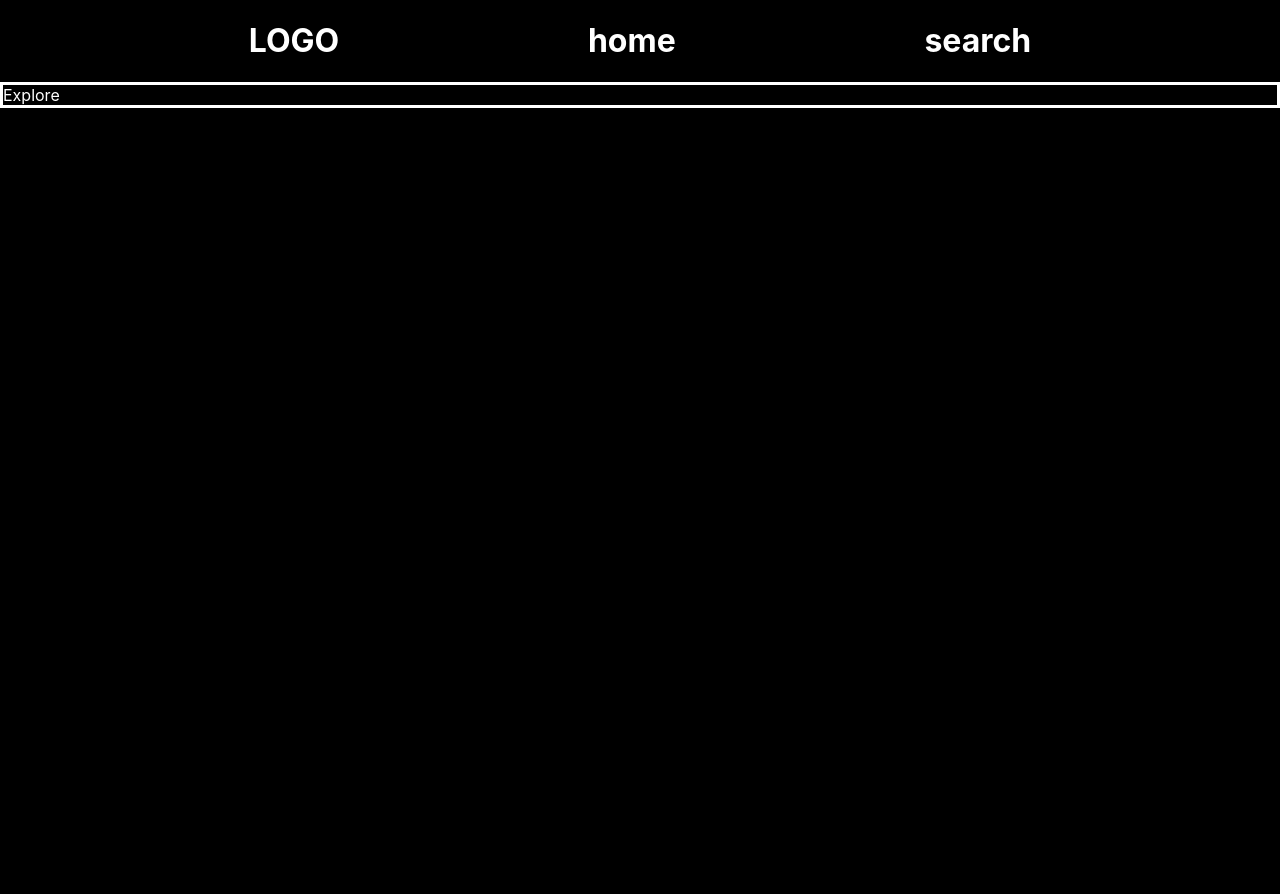
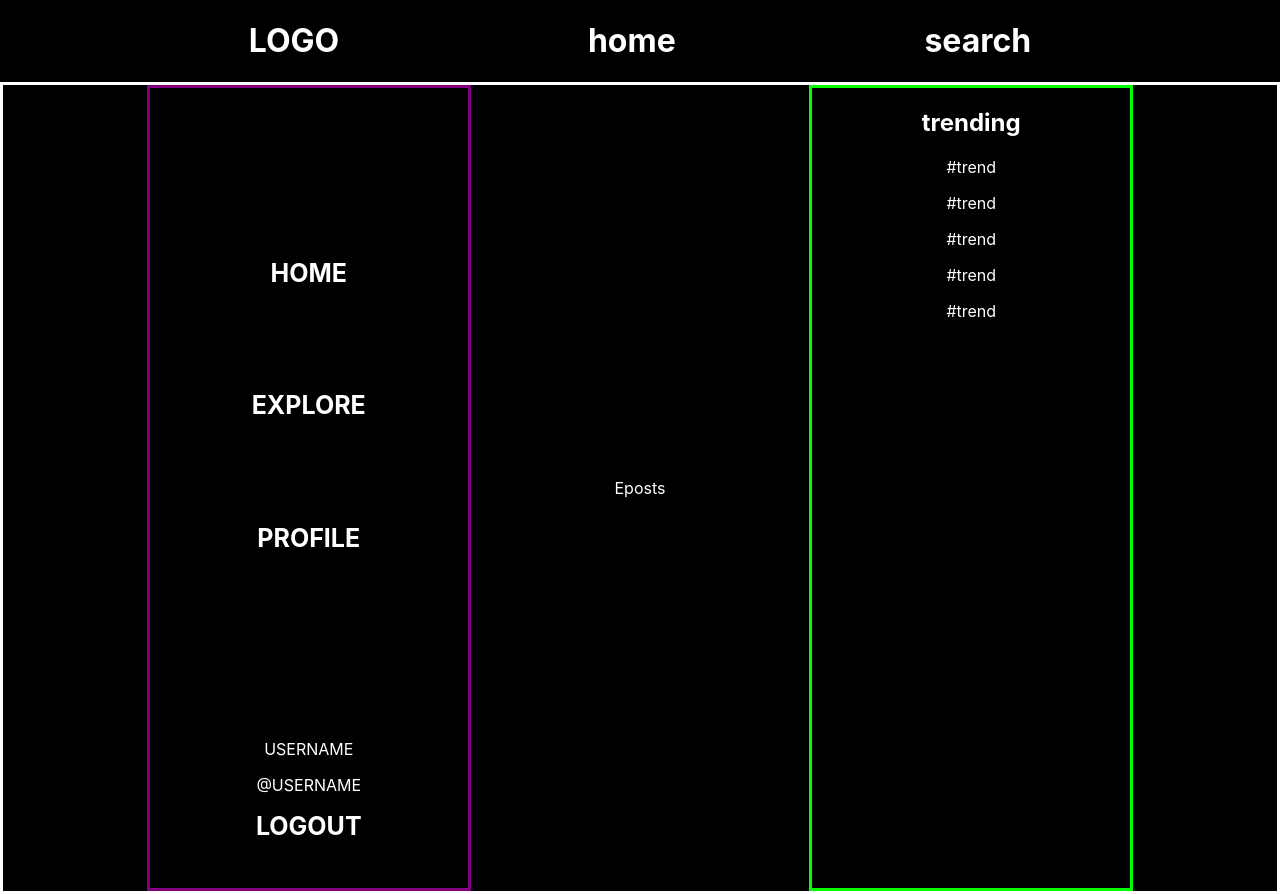
Before and after one commit to mariluzv88/socialApp, a React (Create React App) app: page /explore in a window 1280 px wide. Before the commit the page ends 800 px from the top, so only its background shows below. Built offline with nearby package versions, Linux system fonts and the light colour scheme.

Commit message:
base client side laid out

```diff
--- a/src/App.css
+++ b/src/App.css
@@ -63,6 +63,8 @@ body {
   height: 500px;
 }
 .postText{
-  height: 100px;
+  height: 60px;
   width: 400px;
+  font-size: 18px;
+  font-family: Verdana;
 }
--- /dev/null
+++ b/src/components/Eposts.jsx
@@ -0,0 +1,9 @@
+import React from 'react'
+
+function Eposts() {
+  return (
+    <div>Eposts</div>
+  )
+}
+
+export default Eposts
--- a/src/components/Mid.jsx
+++ b/src/components/Mid.jsx
@@ -5,9 +5,9 @@ function Mid() {
     <div className='mid'>
         <p>USERNAME</p>
         <form>
-            <input  className='postText'type='text'/>
+            <textarea  className='postText'type='text'placeholder='catch a vibe' maxLength={280}/>
         </form>
-        <p>Main post goes here</p>
+        <button>CREATE</button><hr/>
     </div>
   )
 }
--- a/src/pages/explore/Explore.jsx
+++ b/src/pages/explore/Explore.jsx
@@ -1,8 +1,15 @@
 import React from 'react'
+import Left from '../../components/Left'
+import Right from '../../components/Right'
+import Eposts from '../../components/Eposts'
 
 function Explore() {
   return (
-    <div>Explore</div>
+    <div className='home'>
+      <Left/>
+      <Eposts/>
+      <Right/>
+    </div>
   )
 }
 
--- a/src/pages/login/Login.jsx
+++ b/src/pages/login/Login.jsx
@@ -1,8 +1,20 @@
 import React from 'react'
+import Left from '../../components/Left'
+import Right from '../../components/Right'
 
 function Login() {
   return (
-    <div>Login</div>
+   <form>
+    <h2>LOGIN</h2>
+    <input type='text' placeholder='username'></input>
+    <input type='text' placeholder='password'></input>
+    <button>LOGIN</button>
+    <p>Don't have an account</p>
+    <input type='text' placeholder='username' />
+    <input type='text' placeholder='password' />
+    <input type='text' placeholder='email' required />
+    <button type='submit'>Sign Up</button>
+   </form>
   )
 }
 
--- a/src/pages/profile/Profile.jsx
+++ b/src/pages/profile/Profile.jsx
@@ -1,8 +1,15 @@
 import React from 'react'
+import Left from '../../components/Left'
+import Mid from '../../components/Mid'
+import Right from '../../components/Right'
 
 function Profile() {
   return (
-    <div>Profile</div>
+    <div className='home'>
+      <Left/>
+      <div></div>
+      <Right/>
+    </div>
   )
 }
 
```
Also changed, not shown: src/pages/error/Error.jsx (added, +11 -0 lines).
